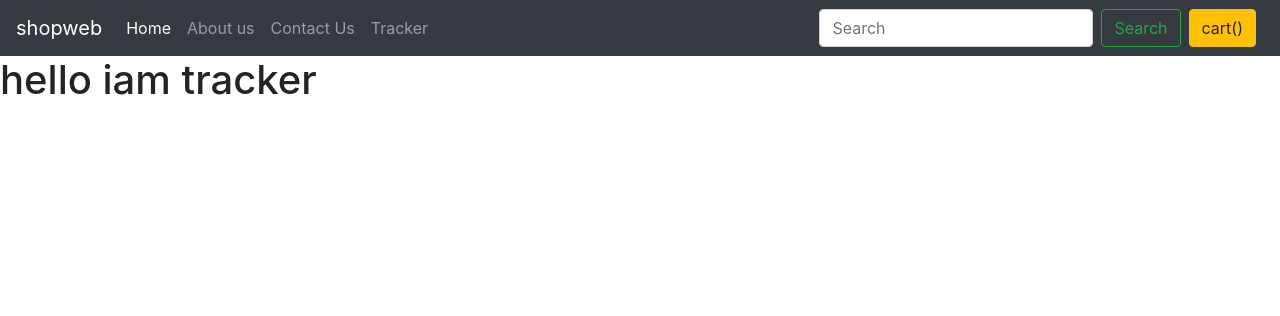
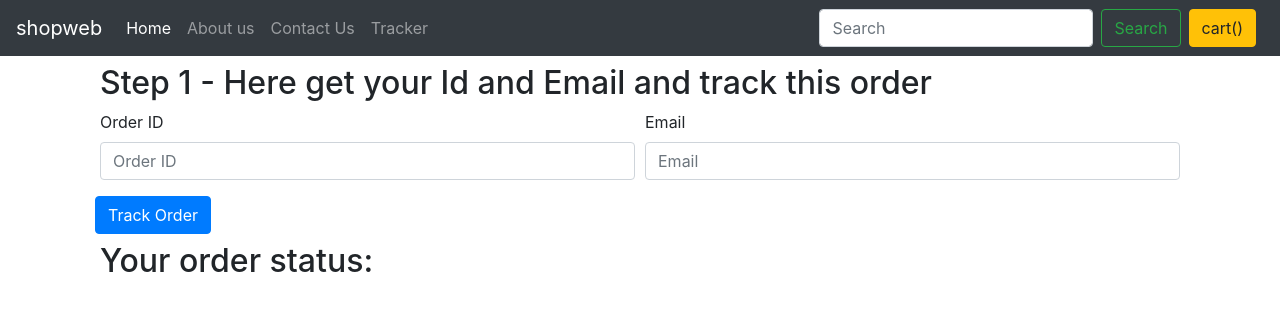
Before and after one commit to satya7107/education_system, a Django app: page /shop/stracker/ in a window 1280 px wide. Shown: the top 316 px of the page. Run offline with Django 5.2, Linux system fonts and the light colour scheme; some libraries are stand-ins or nearby versions.

Commit message:
shop projs tracking complete

```diff
--- a/education/shop/templates/include/sfooter.html
+++ b/education/shop/templates/include/sfooter.html
@@ -2,7 +2,7 @@
 {% load static %}
 <!-- Optional JavaScript -->
     <!-- jQuery first, then Popper.js, then Bootstrap JS -->
-    <script src="https://code.jquery.com/jquery-3.3.1.slim.min.js" integrity="sha384-q8i/X+965DzO0rT7abK41JStQIAqVgRVzpbzo5smXKp4YfRvH+8abtTE1Pi6jizo" crossorigin="anonymous"></script>
+    <script src="https://code.jquery.com/jquery-3.7.1.js" integrity="sha256-eKhayi8LEQwp4NKxN+CfCh+3qOVUtJn3QNZ0TciWLP4=" crossorigin="anonymous"></script>
     <script src="https://cdnjs.cloudflare.com/ajax/libs/popper.js/1.14.6/umd/popper.min.js" integrity="sha384-wHAiFfRlMFy6i5SRaxvfOCifBUQy1xHdJ/yoi7FRNXMRBu5WHdZYu1hA6ZOblgut" crossorigin="anonymous"></script>
     <script src="https://stackpath.bootstrapcdn.com/bootstrap/4.2.1/js/bootstrap.min.js" integrity="sha384-B0UglyR+jN6CkvvICOB2joaf5I4l3gm9GU6Hc1og6Ls7i6U/mkkaduKaBhlAXv9k" crossorigin="anonymous"></script>
 
--- a/education/shop/templates/include/sheader.html
+++ b/education/shop/templates/include/sheader.html
@@ -23,16 +23,16 @@
   <div class="collapse navbar-collapse" id="navbarSupportedContent">
     <ul class="navbar-nav mr-auto">
       <li class="nav-item active">
-        <a class="nav-link" href="shopindex">Home </a>
+        <a class="nav-link" href="/shop/shopindex">Home </a>
       </li>
       <li class="nav-item">
-        <a class="nav-link" href="sabout">About us</a>
+        <a class="nav-link" href="/shop/sabout">About us</a>
       </li>
       <li class="nav-item">
-        <a class="nav-link" href="scontact">Contact Us</a>
+        <a class="nav-link" href="/shop/scont">Contact Us</a>
       </li>
       <li class="nav-item">
-        <a class="nav-link" href="stracker">Tracker</a>
+        <a class="nav-link" href="/shop/stracker">Tracker</a>
       </li>
 
 
--- a/education/shop/templates/stracker.html
+++ b/education/shop/templates/stracker.html
@@ -1,7 +1,68 @@
 {% extends 'include/sbase.html' %}
 {% load static %}
 {% block childblock %}
-<h1>hello iam tracker</h1>
-
-
+<div class="container">
+    <div class="col my-2">
+        <h2>Step 1 - Here get your Id and Email and track this order </h2>
+        <form method="post" action="#" id="trackerForm">
+            {% csrf_token %}
+            <div class="form-row">
+                <div class="form-group col-md-6">
+                    <label for="inputname">Order ID</label>
+                    <input type="name" class="form-control" id="orderId" name="orderId" placeholder="Order ID">
+                </div>
+                <div class="form-group col-md-6">
+                    <label for="inputEmail4">Email</label>
+                    <input type="email" class="form-control" id="email" name="email" placeholder="Email">
+                </div>
+                <button type="submit" class="btn btn-primary">Track Order</button>
+            </div>
+        </form>
+    </div>
+    <div class="col my-2">
+        <h2> Your order status:</h2>
+        <div class="mt-4">
+            <ul class="list-group" id="items">
+            </ul>
+        </div>
+    </div>
+</div>
 {% endblock %}
+{% block js %}
+<script>
+$('#trackerForm').submit(function(event) {
+    $('#items').empty();
+    var formData = {
+        'orderId': $('input[name=orderId]').val(),
+        'email': $('input[name=email]').val(),
+        'csrfmiddlewaretoken': $('input[name=csrfmiddlewaretoken]').val()
+    };
+    $.ajax({
+            type: 'POST',
+            url: '/shop/stracker/',
+            data: formData,
+            encode: true
+        })
+        .done(function(data) {
+            console.log(data)
+            updates = JSON.parse(data);
+            if (updates.length > 0 & updates != {}) {
+                for (i = 0; i < updates.length; i++) {
+                    let text = updates[i]['text'];
+                    let time = updates[i]['time'];
+                    mystr = `<li class="list-group-item d-flex justify-content-between align-items-center">
+                    ${text}
+                    <span class="badge badge-primary badge-pill">${time}</span>
+                </li>`
+                    $('#items').append(mystr);
+                }
+            } else {
+                mystr = `<li class="list-group-item d-flex justify-content-between align-items-center">
+                    Sorry, We are not able to fetch this order id and email. Make sure to type correct order Id and email</li>`
+                $('#items').append(mystr);
+            }
+        });
+    event.preventDefault();
+});
+    </script>
+{% endblock %}
--- a/education/shop/views.py
+++ b/education/shop/views.py
@@ -1,8 +1,10 @@
 from django.shortcuts import render
 from django.http import HttpResponse
-from .models import products,scontact,sorder
+from .models import products,scontact,sorder,order_update
 from math import ceil
+import json
 # Create your views here.
+
 
 def shopindex(request):
     # # prodobj=products.objects.all()
@@ -33,6 +35,7 @@ def shopindex(request):
 def sabout(request):
     return render(request, 'sabout.html')
 
+
 def scont(request):
     if request.method == 'POST':
         name=request.POST.get('name','')
@@ -43,45 +46,60 @@ def scont(request):
         contobj.save()
     return render(request,'scont.html')
 
+
 def stracker(request):
+    if request.method=='POST':
+        orderId=request.POST.get('orderId')
+        email=request.POST.get('email')
+
+        try:
+            order=sorder.objects.filter(order_id=orderId,email=email)
+            if len(order)>0:
+                update=order_update.objects.filter(order_id=orderId)
+                updates=[]
+                for item in update:
+                    updates.append({'text': item.update_desc, 'time':item.timestamp})
+                    response=json.dumps(updates,default=str)
+                return HttpResponse(response)
+            else:
+                return HttpResponse('{}')
+        except Exception as e:
+            return HttpResponse('{}')
+
     return render(request, 'stracker.html')
+
 
 def ssearch(request):
     return render(request, 'ssearch.html')
+
 
 def sproductview(request,myid):
     all_products=products.objects.filter(id=myid)
     context={
         "myproducts": all_products[0]
     }
+    return render(request, 'sproductview.html',context)
 
-
-
-
-
-
-
-
-
-
-    return render(request, 'sproductview.html',context)
 
 def scheckout(request):
     if request.method == "POST":
-        items_json=request.POST.get('itemJson')
-        name=request.POST.get('name')
-        email=request.POST.get('email')
-        address=request.POST.get('address1') + " " + request.POST.get('address2')
+        items_json=request.POST.get('itemJson','')
+        name=request.POST.get('name','')
+        email=request.POST.get('email','')
+        address=request.POST.get('address1','') + " " + request.POST.get('address2','')
         Zip_code=request.POST.get('Zip_code')
-        state=request.POST.get('state')
-        city=request.POST.get('city')
-        phone=request.POST.get('phone')
+        state=request.POST.get('state','')
+        city=request.POST.get('city','')
+        phone=request.POST.get('phone','')
         oborder=sorder(items_json=items_json,name=name,email=email,address=address,Zip_code=Zip_code,state=state,city=city,phone=phone)
         oborder.save()
+        updateobj=order_update(order_id=oborder.order_id, update_desc="Your order has been placed")
+        updateobj.save()
         thank=True
-        mid=sorder.order_id
+        mid=oborder.order_id
         return render(request, 'scheckout.html',{'thank':thank ,'mid':mid})
     return render(request, 'scheckout.html')
 
+
 def sbase(request):
     return render(request, 'sbase.html')
```
Also changed, not shown: education/shop/admin.py (+7 -0 lines), education/shop/models.py (+8 -0 lines), education/shop/templates/scheckout.html (+5 -5 lines), education/db.sqlite3, education/shop/migrations/0007_order_update.py (added), education/shop/migrations/0008_alter_sorder_order_id.py (added), education/shop/migrations/0009_alter_sorder_order_id.py (added).
